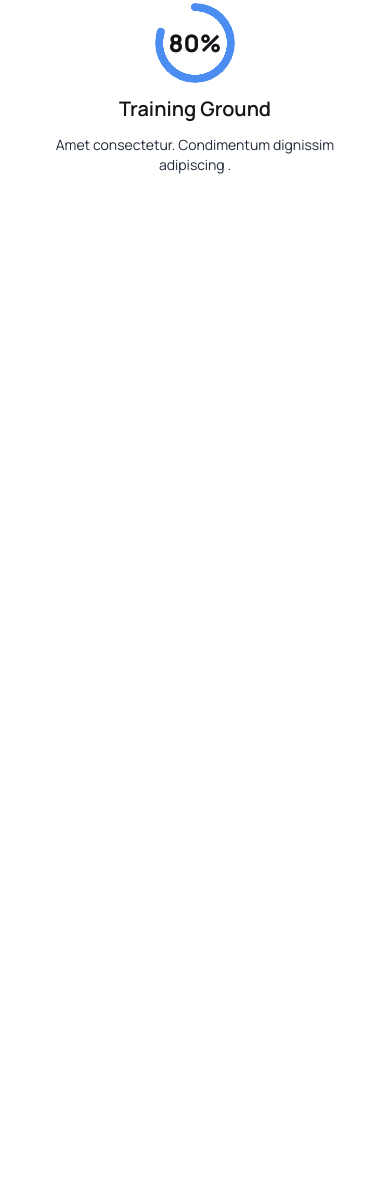
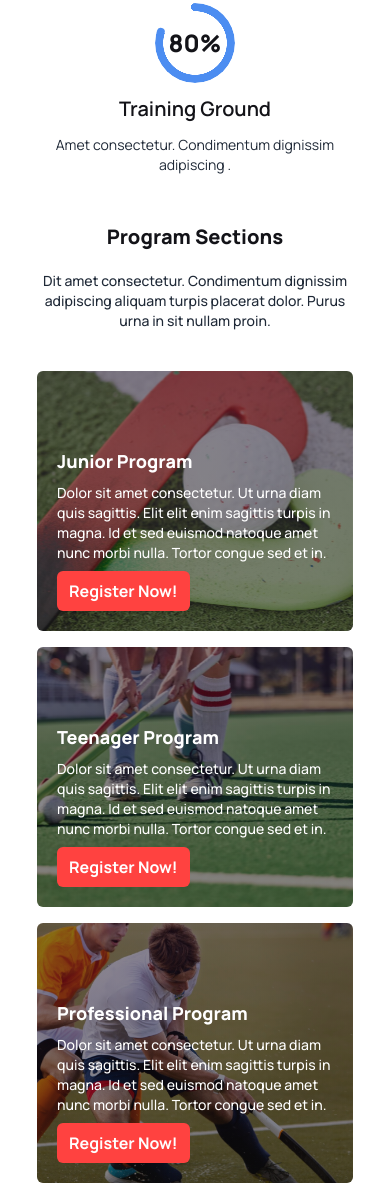
Before and after one commit to 44fahadhasan/a3-hockeys, a plain HTML site: page index.html in a window 390 px wide. Shown: the part 1553-2736 px from the top of the page. Before the commit the page ends 1728 px from the top, so only its background shows below. Drawn offline with nearby package versions, Linux system fonts and the light colour scheme.

Commit message:
program section added with responsive

```diff
--- a/index.html
+++ b/index.html
@@ -295,5 +295,84 @@
         </div>
       </div>
     </section>
+
+    <!-- program sections -->
+    <section class="mt-12 lg:mt-24">
+      <div class="container mx-auto w-[81%]">
+        <!-- each sectiion contenet -->
+        <div class="lg:w-3/5 mx-auto text-center space-y-5 my-4 lg:my-6">
+          <h2 class="text-primary-black font-extrabold text-xl lg:text-4xl">
+            Program Sections
+          </h2>
+          <p class="text-para font-medium text-sm lg:text-base">
+            Dit amet consectetur. Condimentum dignissim adipiscing aliquam
+            turpis placerat dolor. Purus urna in sit nullam proin.
+          </p>
+        </div>
+        <!-- post sectiion container -->
+        <div
+          class="mt-10 grid gap-4 grid-cols-1 grid-rows-[260px_260px_260px] lg:grid-cols-2 lg:grid-rows-[300px_350px]"
+        >
+          <!-- single post -->
+          <div
+            class="text-primary-white rounded-md bg-[linear-gradient(rgba(19,9,34,0.50),rgba(19,19,19,0.50)),url('./Images/2.png')] bg-center flex flex-col justify-end"
+          >
+            <div class="space-y-2 px-5 pb-5 lg:space-y-4 lg:px-9 lg:pb-9">
+              <h5 class="text-lg lg:text-2xl font-extrabold">Junior Program</h5>
+              <p class="font-medium text-sm">
+                Dolor sit amet consectetur. Ut urna diam quis sagittis. Elit
+                elit enim sagittis turpis in magna. Id et sed euismod natoque
+                amet nunc morbi nulla. Tortor congue sed et in.
+              </p>
+              <button
+                class="rounded-md text-primary-white px-3 py-2 bg-primary-red border-none hover:bg-primary-red font-bold text-base"
+              >
+                Register Now!
+              </button>
+            </div>
+          </div>
+          <!-- single post -->
+          <div
+            class="text-primary-white rounded-md bg-[linear-gradient(rgba(19,9,34,0.50),rgba(19,19,19,0.50)),url('./Images/3.png')] bg-center flex flex-col justify-end"
+          >
+            <div class="space-y-2 px-5 pb-5 lg:space-y-4 lg:px-9 lg:pb-9">
+              <h5 class="text-lg lg:text-2xl font-extrabold">
+                Teenager Program
+              </h5>
+              <p class="font-medium text-sm">
+                Dolor sit amet consectetur. Ut urna diam quis sagittis. Elit
+                elit enim sagittis turpis in magna. Id et sed euismod natoque
+                amet nunc morbi nulla. Tortor congue sed et in.
+              </p>
+              <button
+                class="rounded-md text-primary-white px-3 py-2 bg-primary-red border-none hover:bg-primary-red font-bold text-base"
+              >
+                Register Now!
+              </button>
+            </div>
+          </div>
+          <!-- single post -->
+          <div
+            class="text-primary-white lg:col-span-2 rounded-md bg-[linear-gradient(rgba(19,9,34,0.50),rgba(19,19,19,0.50)),url('./Images/4.png')] bg-center flex flex-col justify-end bg-no-repeat bg-cover"
+          >
+            <div class="space-y-2 px-5 pb-5 lg:space-y-4 lg:px-9 lg:pb-9">
+              <h5 class="text-lg lg:text-2xl font-extrabold">
+                Professional Program
+              </h5>
+              <p class="font-medium text-sm">
+                Dolor sit amet consectetur. Ut urna diam quis sagittis. Elit
+                elit enim sagittis turpis in magna. Id et sed euismod natoque
+                amet nunc morbi nulla. Tortor congue sed et in.
+              </p>
+              <button
+                class="rounded-md text-primary-white px-3 py-2 bg-primary-red border-none hover:bg-primary-red font-bold text-base"
+              >
+                Register Now!
+              </button>
+            </div>
+          </div>
+        </div>
+      </div>
+    </section>
   </main>
 </body>
```
